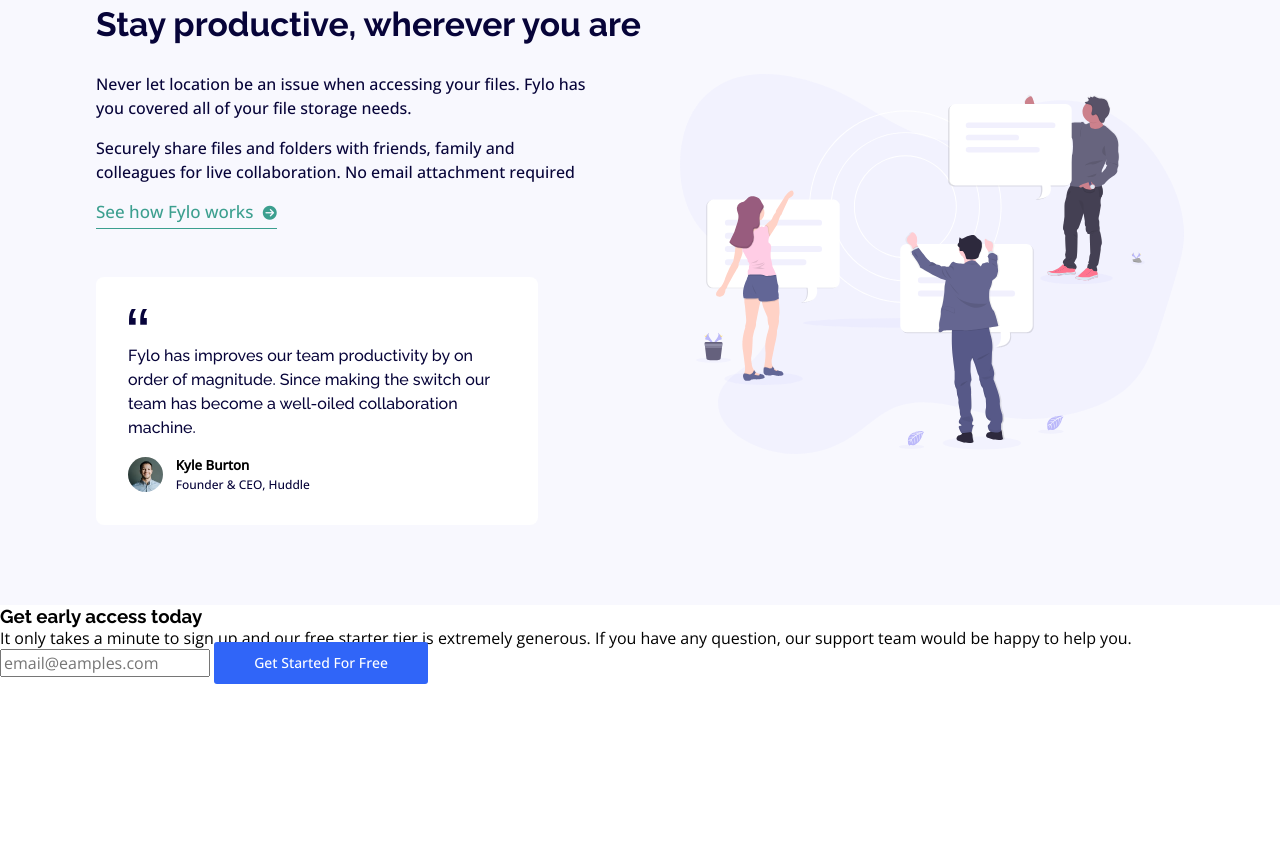
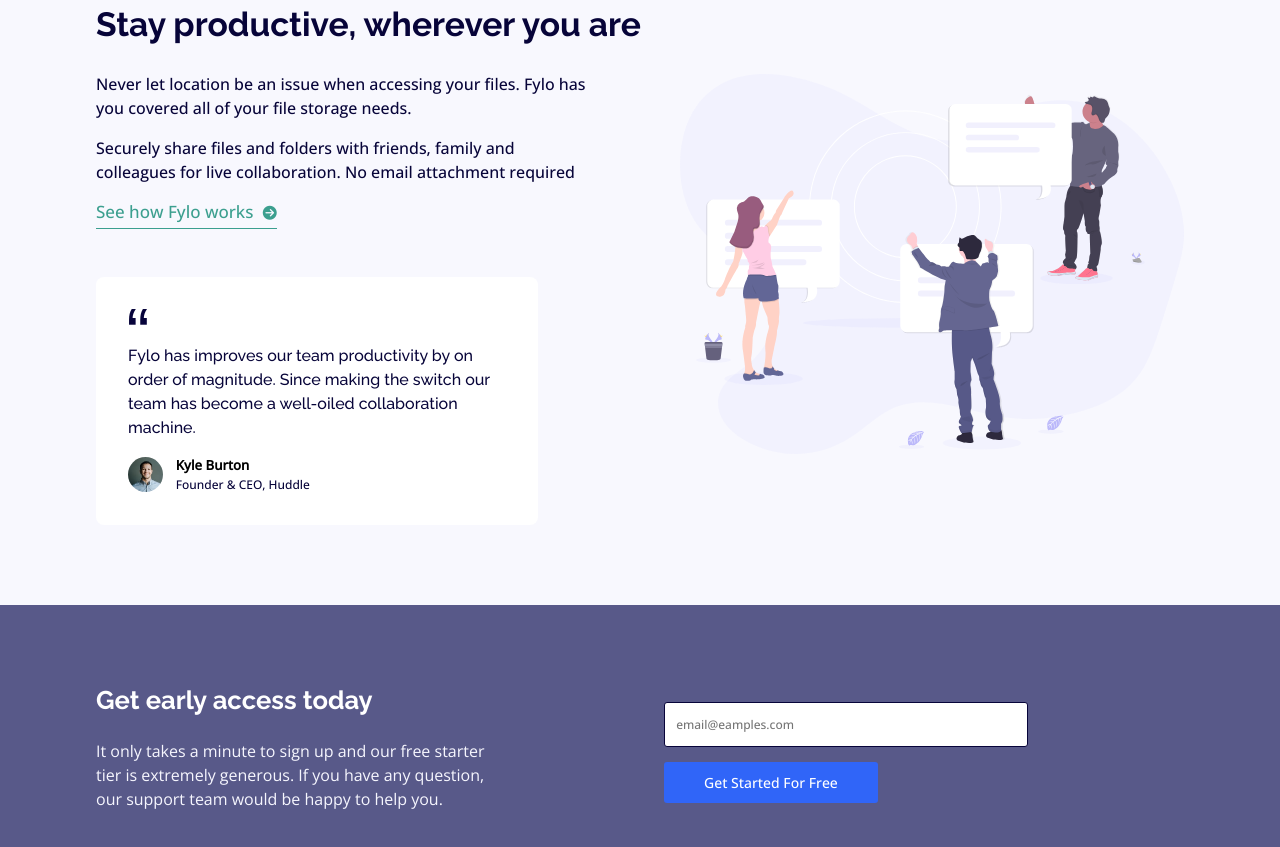
Before and after one commit to mahmud035/fylo-landing-page-frontEndMentor, a plain HTML site: page index.html in a window 1280 px wide. Shown: the part 836-1683 px from the top of the page. Before the commit the page ends 1520 px from the top, so only its background shows below. Drawn offline with nearby package versions, Linux system fonts and the light colour scheme.

Commit message:
added sign-up form desktop version style

```diff
--- a/css/style.css
+++ b/css/style.css
@@ -257,3 +257,45 @@ nav .navbar-menu a:first-child {
   color: var(--very-dark-blue);
   font-weight: 500;
 }
+
+/* Sign Up Section  */
+.sign-up-wrapper {
+  padding: 5rem 0;
+  background-color: var(--desaturated-blue);
+  color: var(--text-white);
+}
+
+.sign-up-content {
+  display: flex;
+  align-items: center;
+  gap: 3rem;
+}
+
+.sign-up-info,
+.sign-up-form {
+  flex: 1;
+}
+
+.sign-up-info h3 {
+  font-size: 1.6rem;
+}
+
+.sign-up-info p {
+  width: 80%;
+  padding-top: 1.5rem;
+  line-height: 1.5rem;
+  color: var(--light-grayish-blue);
+}
+
+.sign-up-form input[type='email'] {
+  display: block;
+  width: 70%;
+  padding: 0.8rem 0.7rem;
+  margin-bottom: 1.5rem;
+  font-size: 12px;
+  font-weight: 500;
+  background-color: var(--bg-white);
+  border: 1px solid var(--very-dark-blue);
+  border-radius: 3px;
+  outline: none;
+}
--- a/index.html
+++ b/index.html
@@ -110,6 +110,7 @@
 
     <!-- Sign Up Section -->
     <section class="sign-up-wrapper">
+      <div class="sign-up-content container">
         <div class="sign-up-info">
           <h3>Get early access today</h3>
           <p>
@@ -118,10 +119,11 @@
             be happy to help you.
           </p>
         </div>
-      <form action="">
+        <form class="sign-up-form">
           <input type="email" name="" id="" placeholder="email@eamples.com" />
           <a href="#" class="main-btn sign-up-btn">Get Started For Free</a>
         </form>
+      </div>
     </section>
     <!-- Javascript Link -->
     <script src="./js/script.js"></script>
```
Lines whose indentation alone changed are shown as unchanged.
